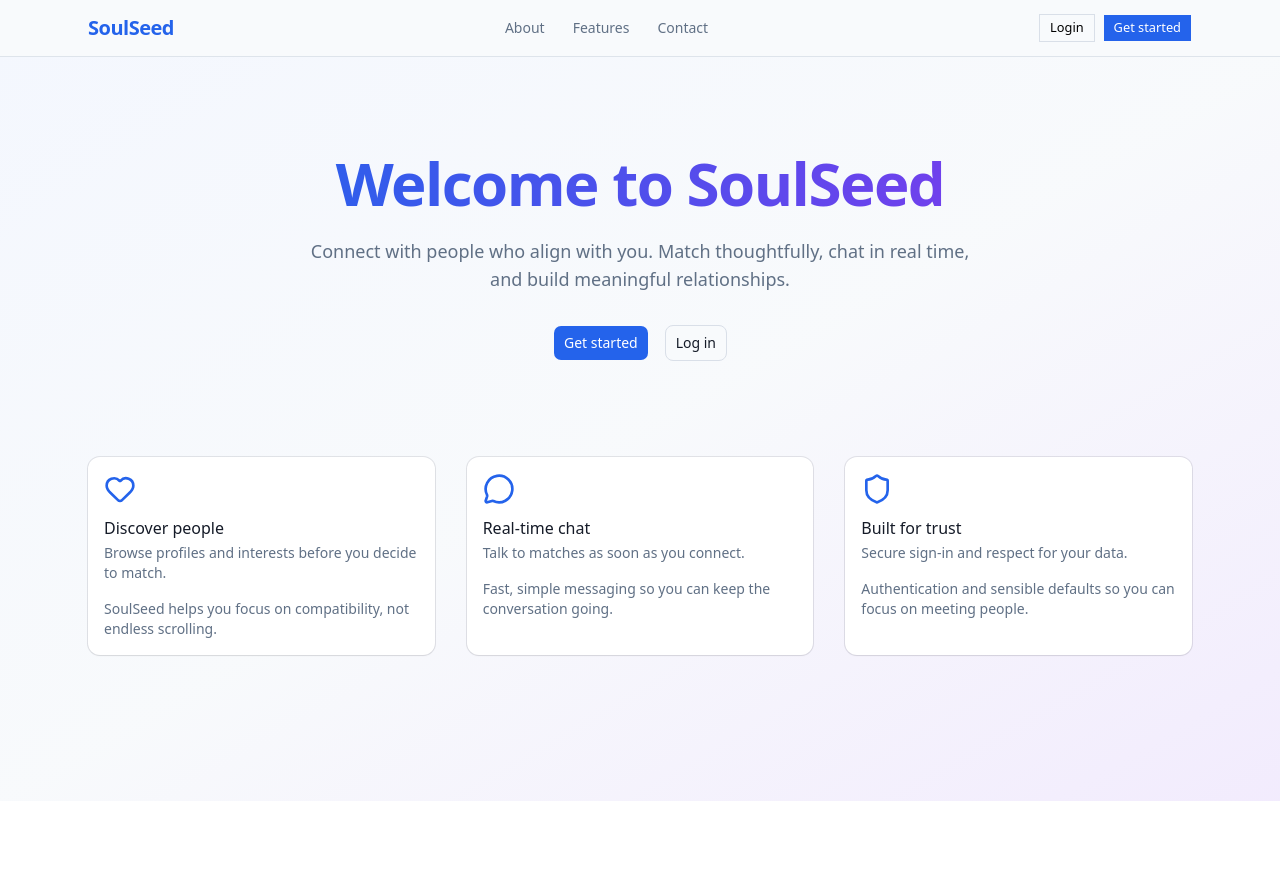
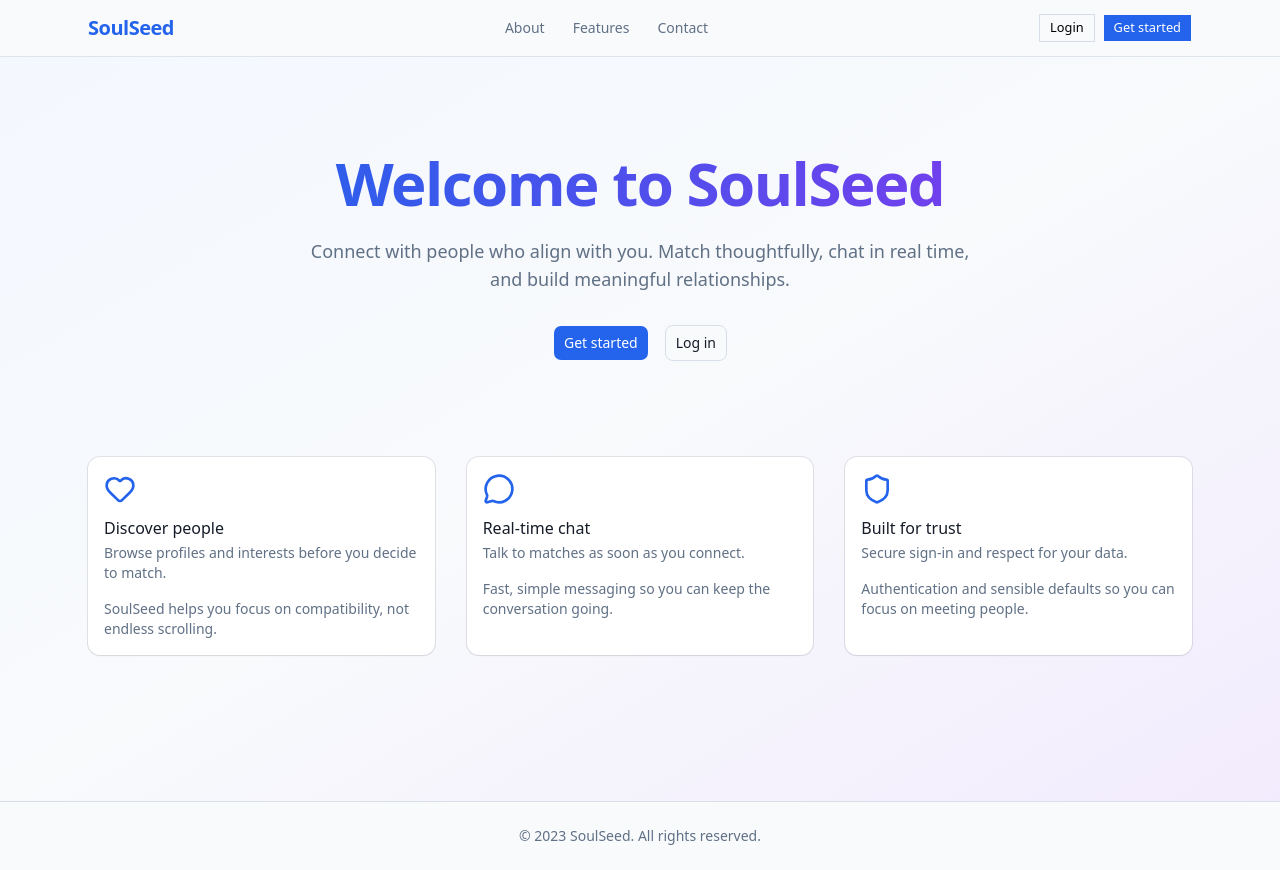
Before and after one commit to Jhayrvarias-code/Soul-Seed, a React (Vite) app in the folder frontend/: page / in a window 1280 px wide. Before the commit the page ends 801 px from the top, so only its background shows below. Built offline with nearby package versions, Linux system fonts and the light colour scheme.

Commit message:
new update

```diff
--- /dev/null
+++ b/frontend/src/components/footer.tsx
@@ -0,0 +1,11 @@
+export default function Footer() {
+  return (
+    <footer className="border-t border-border bg-background">
+      <div className="container mx-auto flex flex-col items-center justify-center gap-4 py-6 md:flex-row">
+        <p className="text-sm text-muted-foreground">
+          <p>&copy; 2023 SoulSeed. All rights reserved.</p>
+        </p>
+      </div>
+    </footer>
+  );
+}
--- a/frontend/src/layouts/PublicLayout.tsx
+++ b/frontend/src/layouts/PublicLayout.tsx
@@ -1,6 +1,7 @@
 import { Outlet } from "react-router-dom";
 import Navbar from "@/components/Navbar";
 // import Footer from "@/components/Footer";
+import Footer from "@/components/footer";
 
 export default function PublicLayout() {
   return (
@@ -10,6 +11,7 @@
         <Outlet />
       </main>
       {/* <Footer /> */}
+      <Footer />
     </>
   );
 }
```
Also changed, not shown: 1 other file (tests, documents, lock files or other folders).
